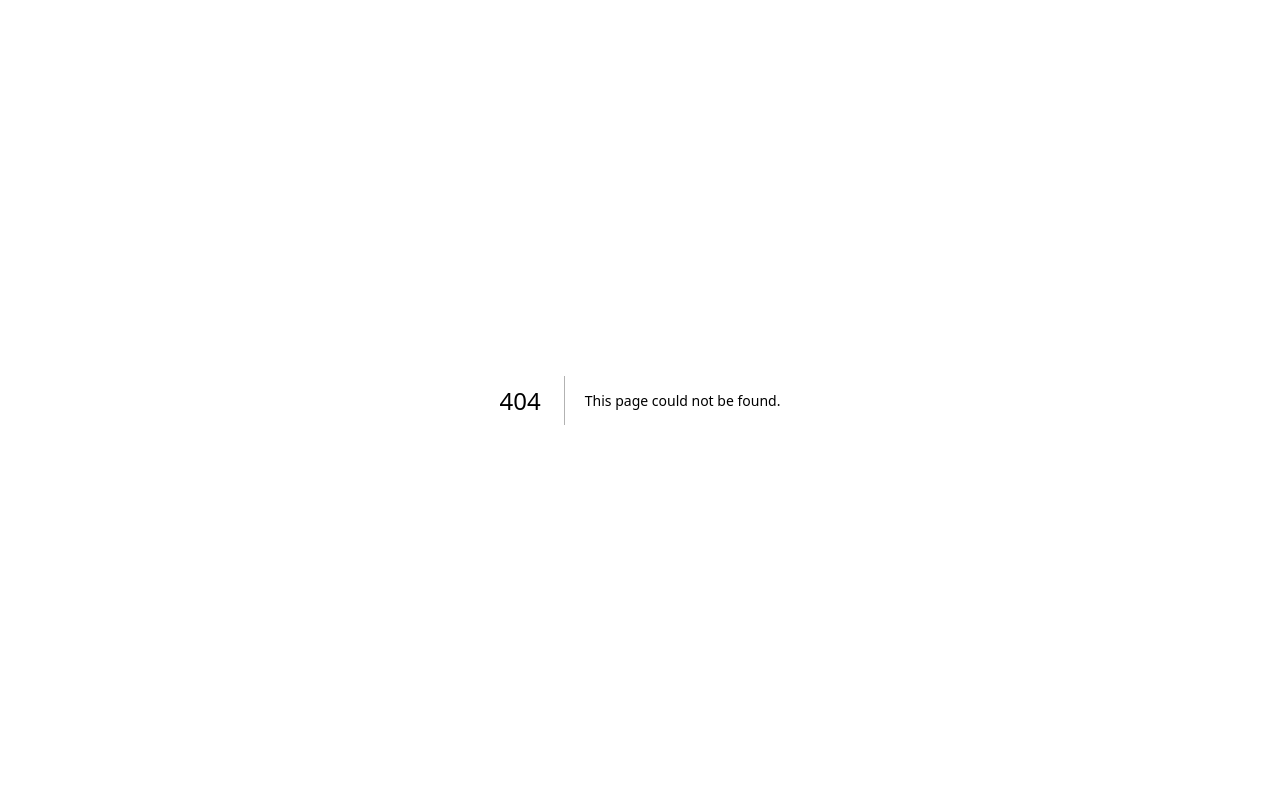
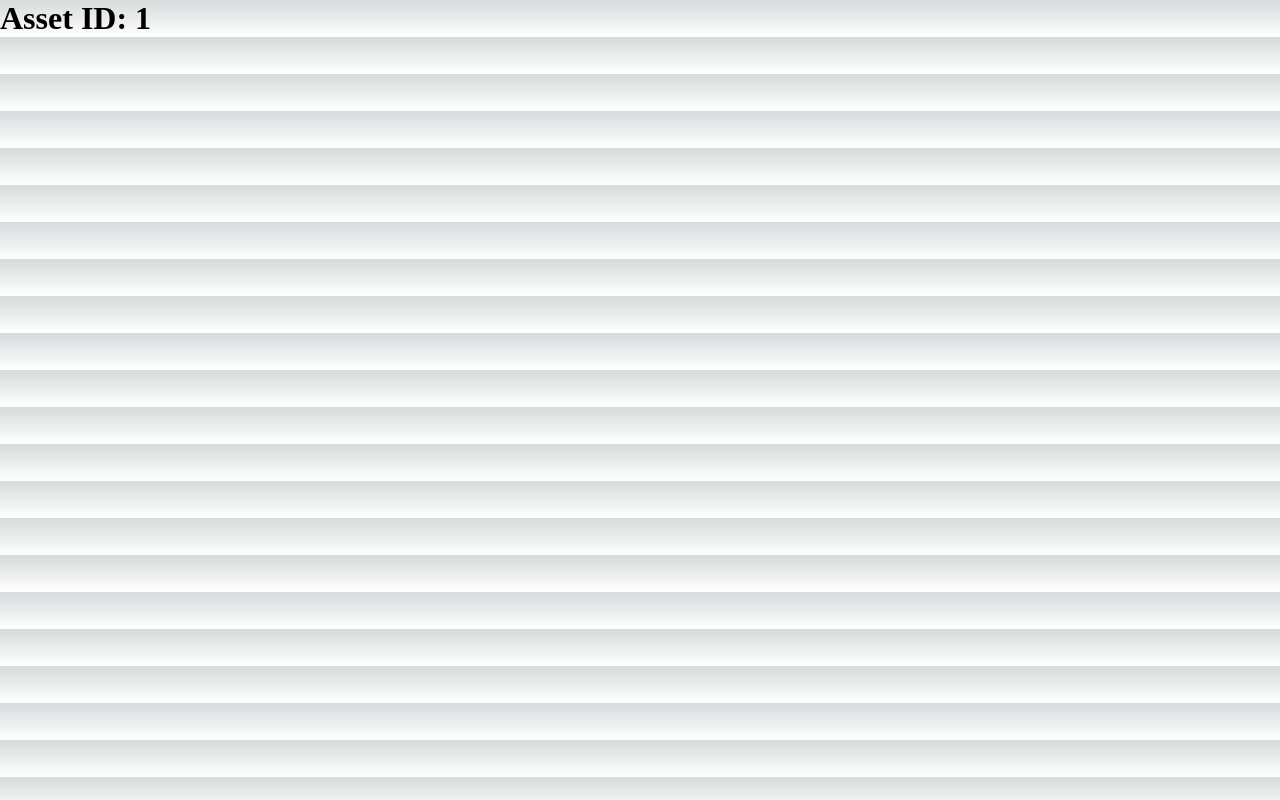
Before and after one commit to gjakobson/scoopembed, a Next.js app: page /assets/1 in a window 1280 px wide. Before the commit this address had no page. Built offline with nearby package versions, Linux system fonts and the light colour scheme.

Commit message:
first commit

```diff
--- /dev/null
+++ b/src/pages/assets/[id].js
@@ -0,0 +1,19 @@
+import { useRouter } from 'next/router';
+
+const Asset = () => {
+  const router = useRouter();
+  const { id } = router.query;
+
+  // If the page is not yet generated, this will be displayed initially until the id is fetched.
+  if (!id) {
+    return <div>Loading...</div>;
+  }
+
+  return (
+    <div>
+      <h1>Asset ID: {id}</h1>
+    </div>
+  );
+};
+
+export default Asset;
```
